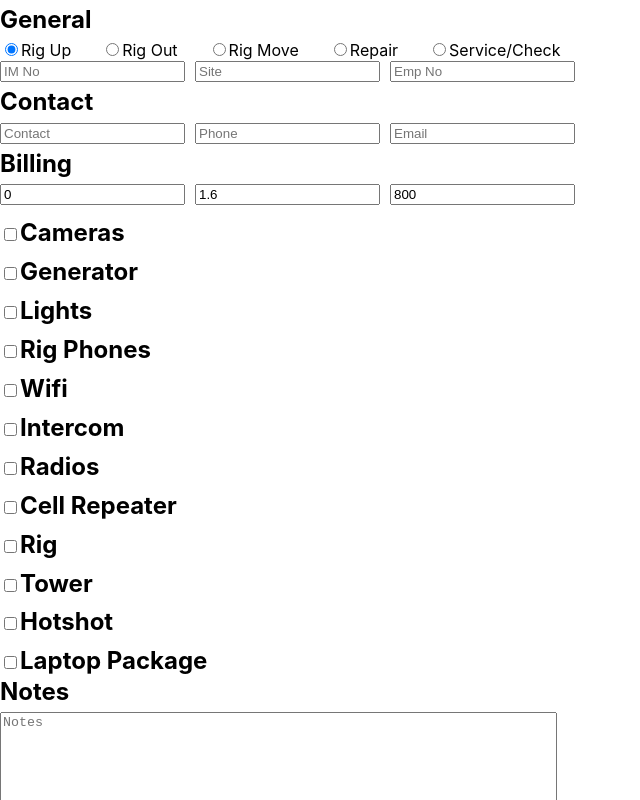
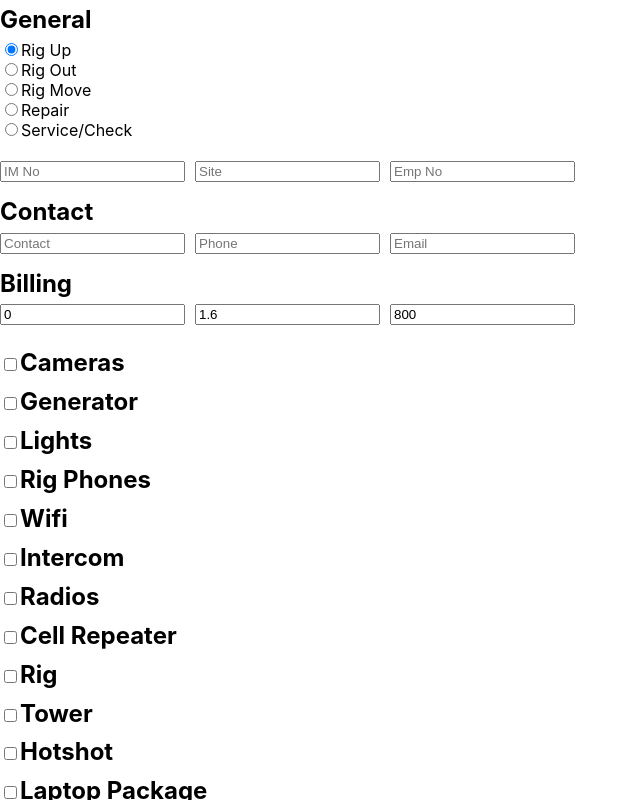
Before and after one commit to Wyatt-Grant/tickets, a React (Create React App) app: page / in a window 1280 px wide. Shown: the top 800 px of the page, without its empty margins (0-640 px from the left). Built offline with nearby package versions, Linux system fonts and the light colour scheme.

Commit message:
main: added better styles

```diff
--- a/src/App.css
+++ b/src/App.css
@@ -47,6 +47,7 @@
 
 .shared-input {
     margin-right: 10px;
+     margin-bottom: 10px;
 }
 
 h2 {
--- a/src/App.js
+++ b/src/App.js
@@ -114,6 +114,7 @@ function App() {
                         className="mr-2"
                     />
                     {option}
+                    <br/>
                     </label>
                 ))}
 
@@ -231,6 +232,7 @@ function App() {
                 {(formData.lights || formData.generator) &&
                 <>
                     <input name="gen_hours" placeholder="Generator Hours" value={formData.gen_hours} onChange={handleChange} className="w-full shared-input p-2 border rounded" />
+                    <br/>
                     <label><input type="checkbox" name="gen_maint_complete" placeholder="" value={formData.gen_maint_complete} onChange={handleChange} className="w-full shared-input p-2 border rounded" /> Gen Maintenance Completed</label>
                 </>}
 
@@ -249,6 +251,7 @@ function App() {
                     <input name="doghouse_phones" placeholder="# of Doghouse Phones" value={formData.doghouse_phones} onChange={handleChange} className="w-full shared-input p-2 border rounded" />
                     <input name="shack_phones" placeholder="# of Shack Phones" value={formData.shack_phones} onChange={handleChange} className="w-full shared-input p-2 border rounded" />
                     <input name="total_lines" placeholder="Total Lines" value={formData.total_lines} onChange={handleChange} className="w-full shared-input p-2 border rounded" />
+                    <br/>
                     <label><input type="checkbox" name="lines_tested_YN" placeholder="All Lines Tested (Y/N)" value={formData.lines_tested_YN} onChange={handleChange} className="w-full shared-input p-2 border rounded" />All Lines Tested</label>
                 </>}
 
@@ -276,6 +279,7 @@ function App() {
                     <input name="outdoor_APs" placeholder="# of Outdoor AP's" value={formData.outdoor_APs} onChange={handleChange} className="w-full shared-input p-2 border rounded" />
                     <input name="indoor_APs" placeholder="# of Indoor AP's" value={formData.indoor_APs} onChange={handleChange} className="w-full shared-input p-2 border rounded" />
                     <input name="wifi_APs" placeholder="# of AP's w/ WIFI" value={formData.wifi_APs} onChange={handleChange} className="w-full shared-input p-2 border rounded" />
+                    <br/>
                     <label><input type="checkbox" name="devices_tested_YN" placeholder="All Devices Tested (Y/N)" value={formData.devices_tested_YN} onChange={handleChange} className="w-full shared-input p-2 border rounded" />All Devices Tested</label>
                 </>}
 
```
